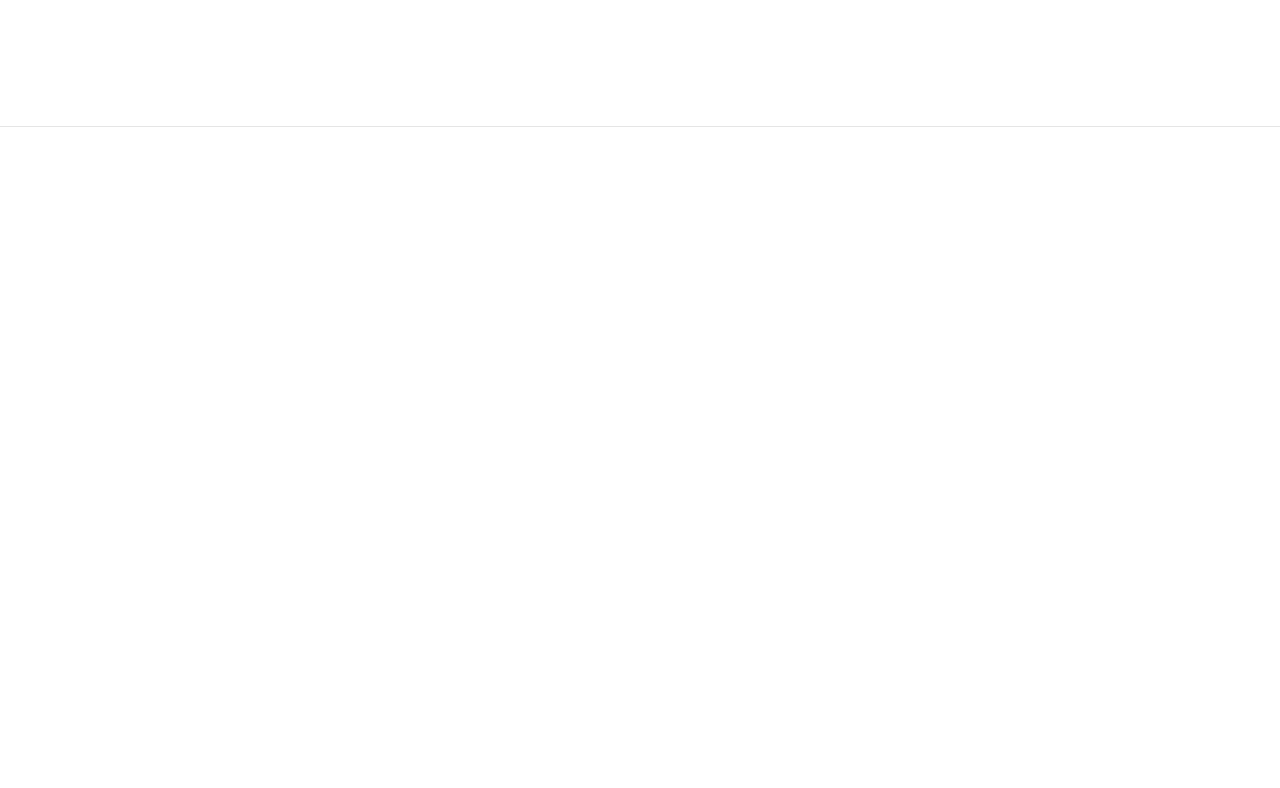
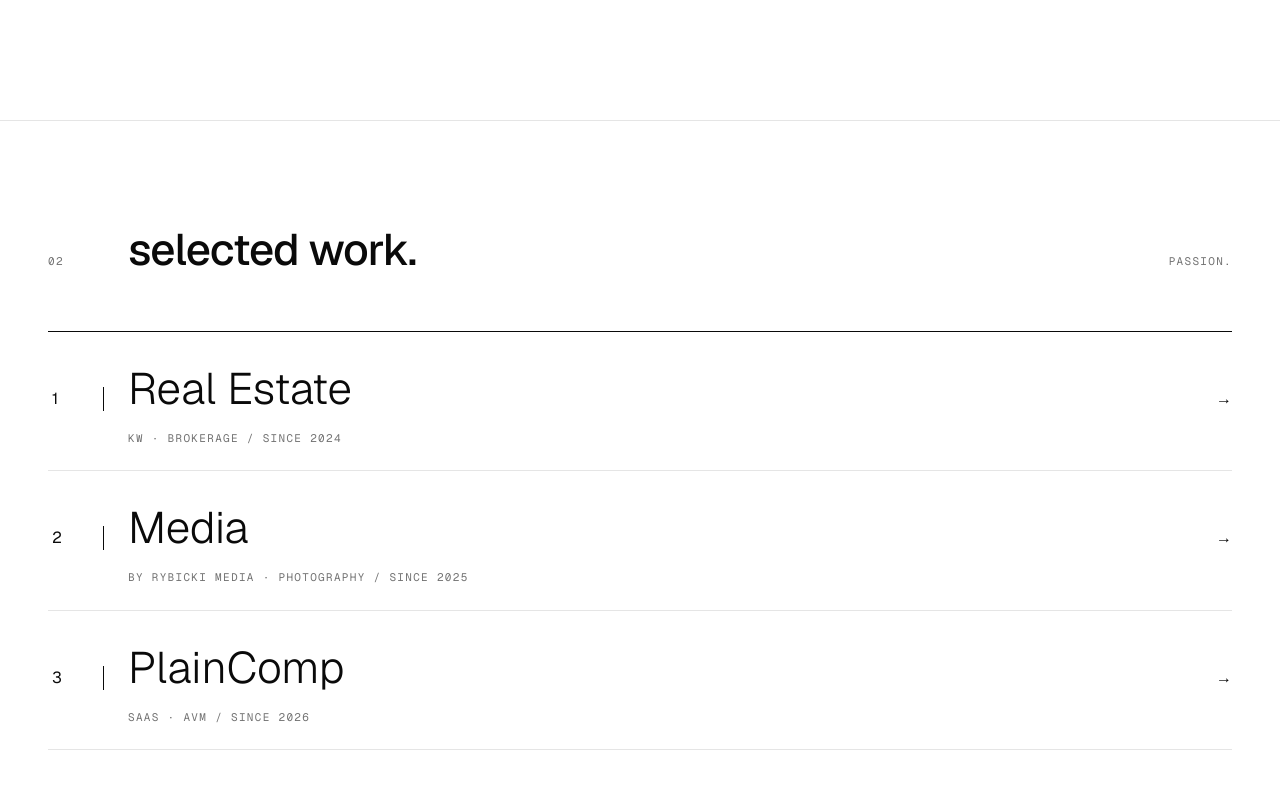
Before and after one commit to mrybick/mattrybicki-portfolio-self, a Next.js app: page / in a window 1280 px wide. Shown: the part 1300-2088 px from the top of the page. Before the commit the page ends 1427 px from the top, so only its background shows below. Built offline with nearby package versions, Linux system fonts and the light colour scheme.

Commit message:
selected work section(IN PROG)

```diff
--- a/app/globals.css
+++ b/app/globals.css
@@ -74,6 +74,7 @@
   --text-display-xl:  5.5rem;   /* 88px  — page H1 */
   --text-display-lg:  4rem;     /* 64px  — section heading */
   --text-display-md:  3rem;     /* 48px  — sub-display */
+  --text-display-md: 2.75rem;    /* 40px  - sub-sub-display */
   --text-h1:          2.25rem;  /* 36px */
   --text-h2:          1.5rem;   /* 24px */
   --text-h3:          1.25rem;  /* 20px */
@@ -158,6 +159,7 @@
   --text-display-xl: var(--text-display-xl);
   --text-display-lg: var(--text-display-lg);
   --text-display-md: var(--text-display-md);
+  --text-display-sm: var(--text-display-sm);
   --text-h1: var(--text-h1);
   --text-h2: var(--text-h2);
   --text-h3: var(--text-h3);
--- a/app/page.tsx
+++ b/app/page.tsx
@@ -1,6 +1,37 @@
 import HeroBleed from "@/components/HeroBleed";
 
 export default function Home() {
+  const selected_work =[
+    {
+      id: 1,
+      displayname: "Real Estate",
+      tag1: "KW",
+      tag2: "Brokerage",
+      since_yr: 2024
+    },
+    {
+      id: 2,
+      displayname: "Media",
+      tag1: "By Rybicki Media",
+      tag2: "Photography",
+      since_yr: 2025
+    },
+    {
+      id: 3,
+      displayname: "PlainComp",
+      tag1: "SaaS",
+      tag2: "AVM",
+      since_yr: 2026
+    },
+    {
+      id: 4,
+      displayname: "ASU",
+      tag1: "Education",
+      tag2: "3D Map",
+      since_yr: 2023
+    },
+  ]
+
   const milestones = [
     {
       year: "2023",
@@ -120,6 +151,44 @@ export default function Home() {
             </div>
           ))}
         </div>
+      </section> {/* end section 01 */}
+
+      {/* start section 02 */}
+      <section id="selected_work" className="hidden md:block px-6 md:px-12 py-24 border-b border-divider">
+        <div className="grid grid-cols-[3.5rem_1fr_auto] gap-6 items-baseline pb-12 border-b">
+          <span className="font-mono uppercase tracking-mono text-mono-label text-foreground-mono">
+            02
+          </span>
+          <h2 className="text-display-md font-medium tracking-heading text-foreground">
+            selected work.
+          </h2>
+          <span className="font-mono uppercase tracking-mono text-mono-label text-foreground-mono">
+            passion.
+          </span>
+        </div>
+        <div>
+          <ul>
+            {selected_work.map((sw) =>
+            <li key={sw.id} className="grid grid-cols-[3.5rem_1fr_auto] gap-6 items-baseline py-6 border-b border-divider">
+              <div className="align-left border-r">
+                <span className="p-1">{sw.id}</span>
+              </div>
+
+              <div className="flex flex-col gap-2">
+                  <h3 className="text-display-md font-light">
+                    {sw.displayname}
+                  </h3>
+                  <span className="flex gap-2 text-mono-label font-mono uppercase tracking-mono text-foreground-mono">
+                    {sw.tag1} · {sw.tag2} / Since {sw.since_yr}
+                  </span>
+              </div>
+              <div>
+                →
+              </div>
+              </li>
+            )}
+          </ul>
+        </div>
       </section>
     </main>
   );
--- a/components/Nav.tsx
+++ b/components/Nav.tsx
@@ -3,9 +3,9 @@ export default function Nav() {
         <header className="sticky top-0 z-10 flex items-center justify-between px-6 md:px-12 py-5 bg-background/90 backdrop-blur-md backdrop-saturate-150">
             <div className="font-mono uppercase tracking-mono text-mono-label text-foreground">Matt Rybicki</div>
             <nav className="flex items-center gap-6 font-mono uppercase tracking-mono text-mono-label">
-                <a className="text-foreground-mono hover:text-foreground transition-colors" href="/resume">Résumé</a>
-                <a className="text-foreground-mono hover:text-foreground transition-colors" href="https://github.com/mrybick">GitHub</a>
-                <a className="text-foreground-mono hover:text-foreground transition-colors" href="https://linkedin.com/in/matthew-j-rybicki">LinkedIn</a>
+                <a target="_blank" rel="noopener noreferrer" className="text-foreground-mono hover:text-foreground transition-colors" href="/resume">Résumé</a>
+                <a target="_blank" rel="noopener noreferrer" className="text-foreground-mono hover:text-foreground transition-colors" href="https://github.com/mrybick">GitHub</a>
+                <a target="_blank" rel="noopener noreferrer" className="text-foreground-mono hover:text-foreground transition-colors" href="https://linkedin.com/in/matthew-j-rybicki">LinkedIn</a>
             </nav>
         </header>
     );
```
